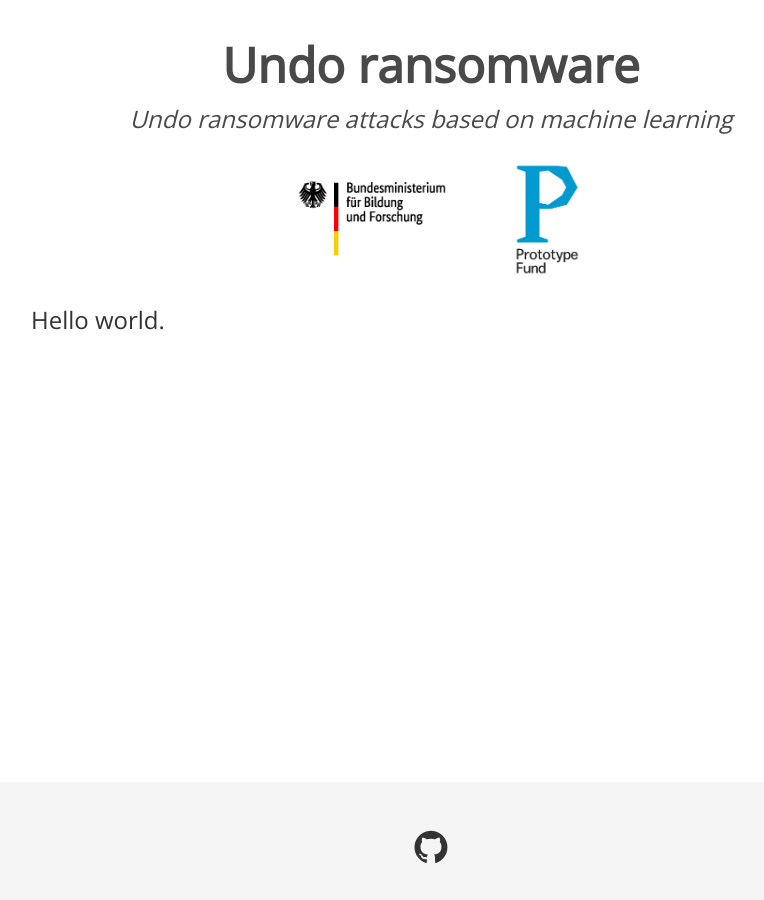
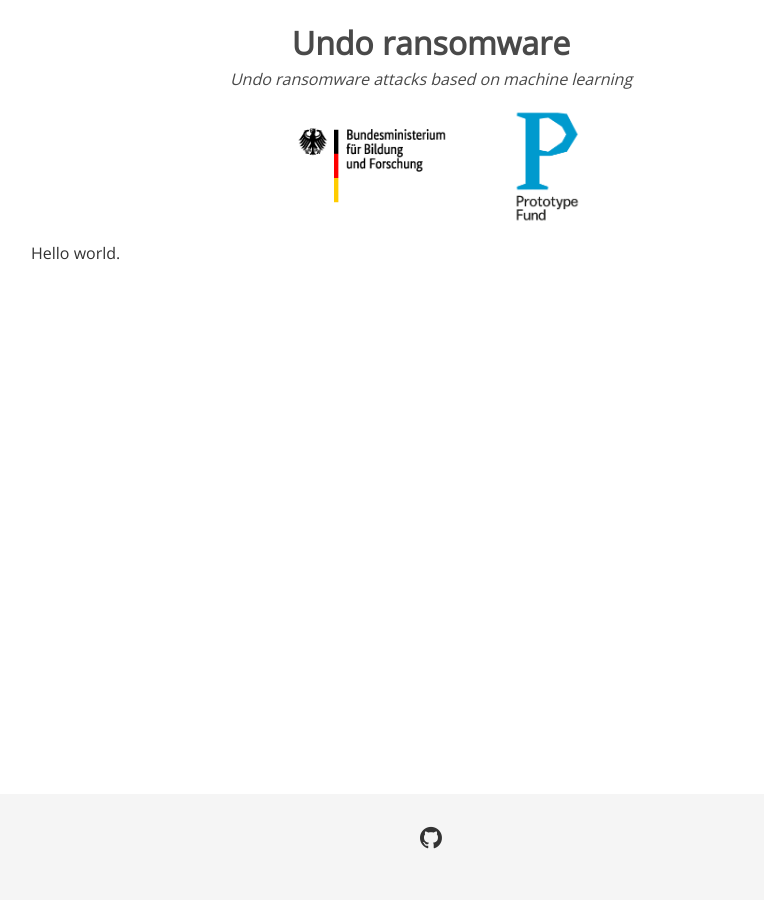
Before and after one commit to prototypefund/undo-ransomware-undo-ransomware.github.io, a Jekyll site: the page built from index.md, in a window 1280 px wide. Shown: the whole page, without its empty margins (209-973 px from the left). Built offline with Jekyll 4.4.1, drawn with Linux system fonts in a browser that asks for light colours; nearby versions of some CDN libraries.

Commit message:
reduce font size

```diff
--- a/stylesheets/styles.sass
+++ b/stylesheets/styles.sass
@@ -14,7 +14,7 @@ body
   font-family: 'Open Sans', sans-serif
   color: #333
   font-weight: 300
-  font-size: 1.5em
+  font-size: 1em
   margin-bottom: $footer-height
 
 a
```
